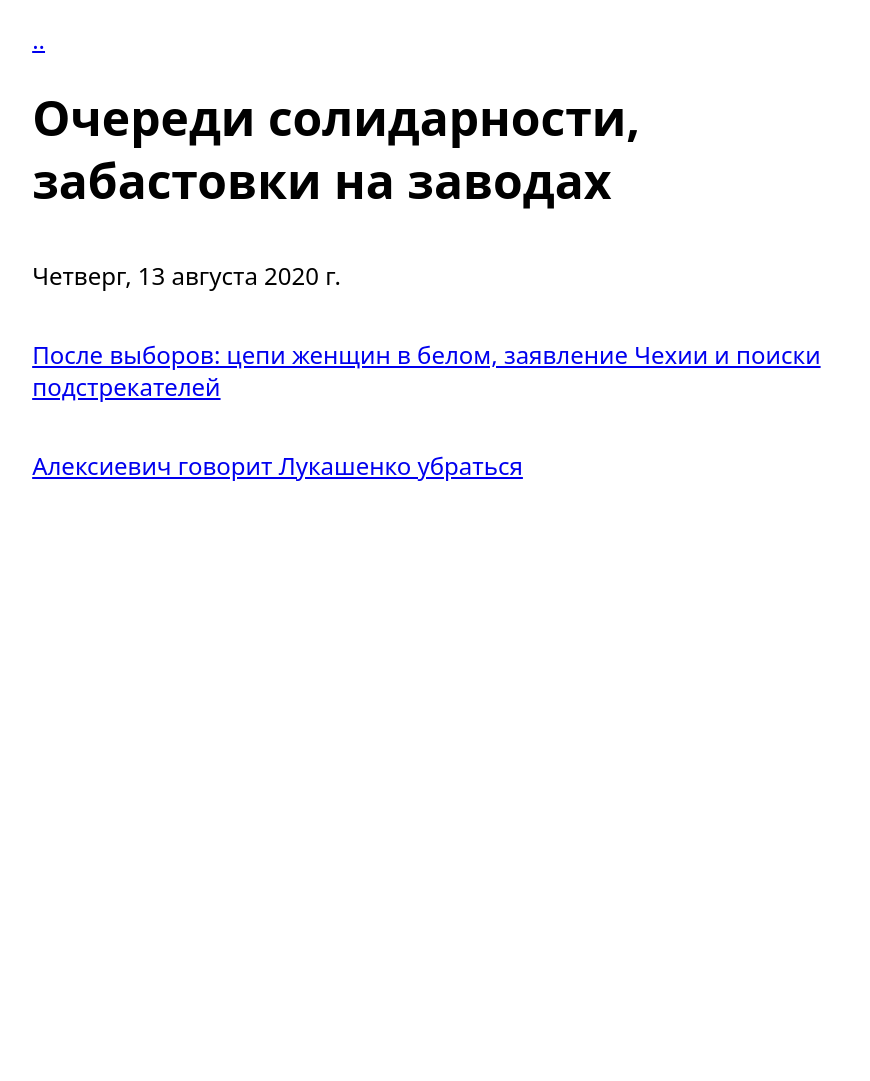
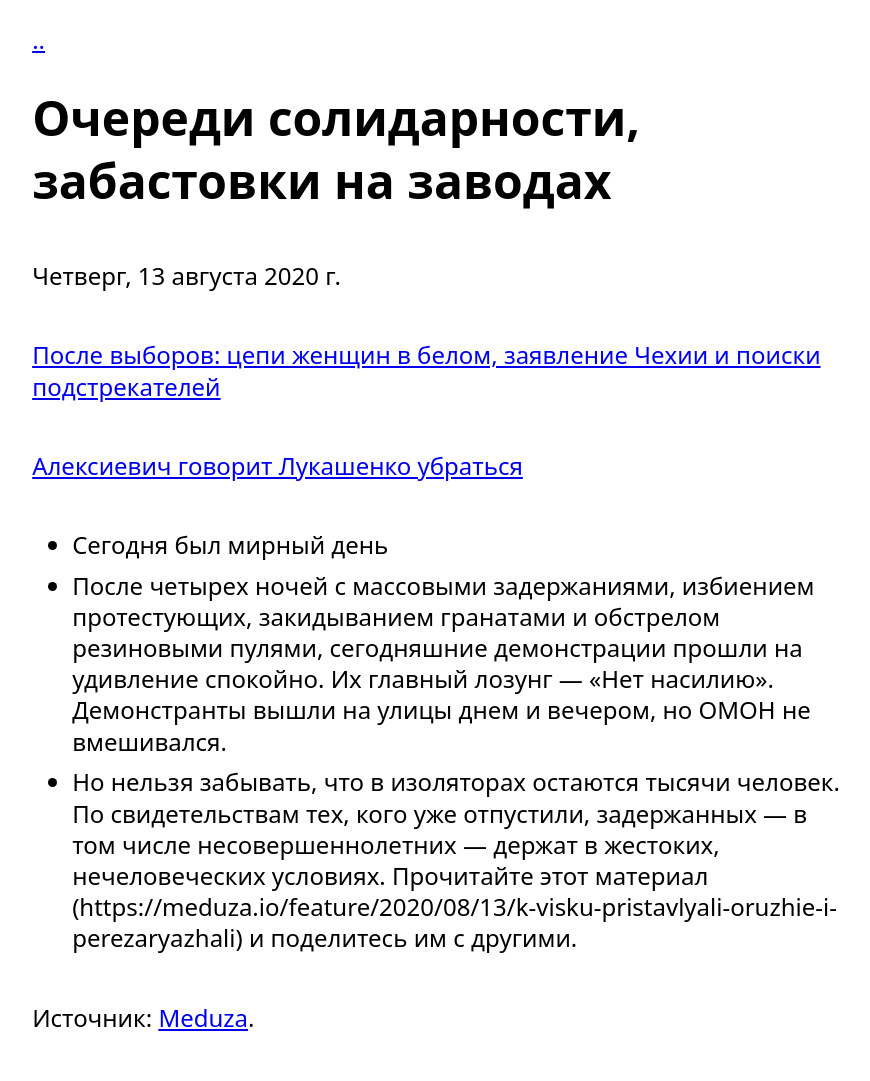
Before and after one commit to free-belarus/info, a Jekyll site: the page built from _posts/Timeline/2020-08-13-news-Thursday-05.md, in a window 1280 px wide. Shown: the whole page, without its empty margins (196-1066 px from the left). Built offline with Jekyll 4.4.1, drawn with Linux system fonts in a browser that asks for light colours; before the commit the page ends 900 px from its top, so only the background shows below that.

Commit message:
Add last Thursday

```diff
--- a/_posts/Timeline/2020-08-13-news-Thursday-05.md
+++ b/_posts/Timeline/2020-08-13-news-Thursday-05.md
@@ -8,3 +8,9 @@ title: "Очереди солидарности, забастовки на за
 [После выборов: цепи женщин в белом, заявление Чехии и поиски подстрекателей](https://people.onliner.by/2020/08/13/utro-v-stolice)
 
 [Алексиевич говорит Лукашенко убраться](https://kyky.org/pain/aleksievich-govorit-lukashenko-ubratsya-voennye-vybrasyvayut-formu-v-musorku-samoe-vazhnoe-o-chetvyortyh-sutkah-protestov-v-belarusi)
+
+- Сегодня был мирный день
+- После четырех ночей с массовыми задержаниями, избиением протестующих, закидыванием гранатами и обстрелом резиновыми пулями, сегодняшние демонстрации прошли на удивление спокойно. Их главный лозунг — «Нет насилию». Демонстранты вышли на улицы днем и вечером, но ОМОН не вмешивался.
+- Но нельзя забывать, что в изоляторах остаются тысячи человек. По свидетельствам тех, кого уже отпустили, задержанных — в том числе несовершеннолетних — держат в жестоких, нечеловеческих условиях. Прочитайте этот материал (https://meduza.io/feature/2020/08/13/k-visku-pristavlyali-oruzhie-i-perezaryazhali) и поделитесь им с другими.
+
+Источник: [Meduza](https://t.me/meduzalive/30731).
```
